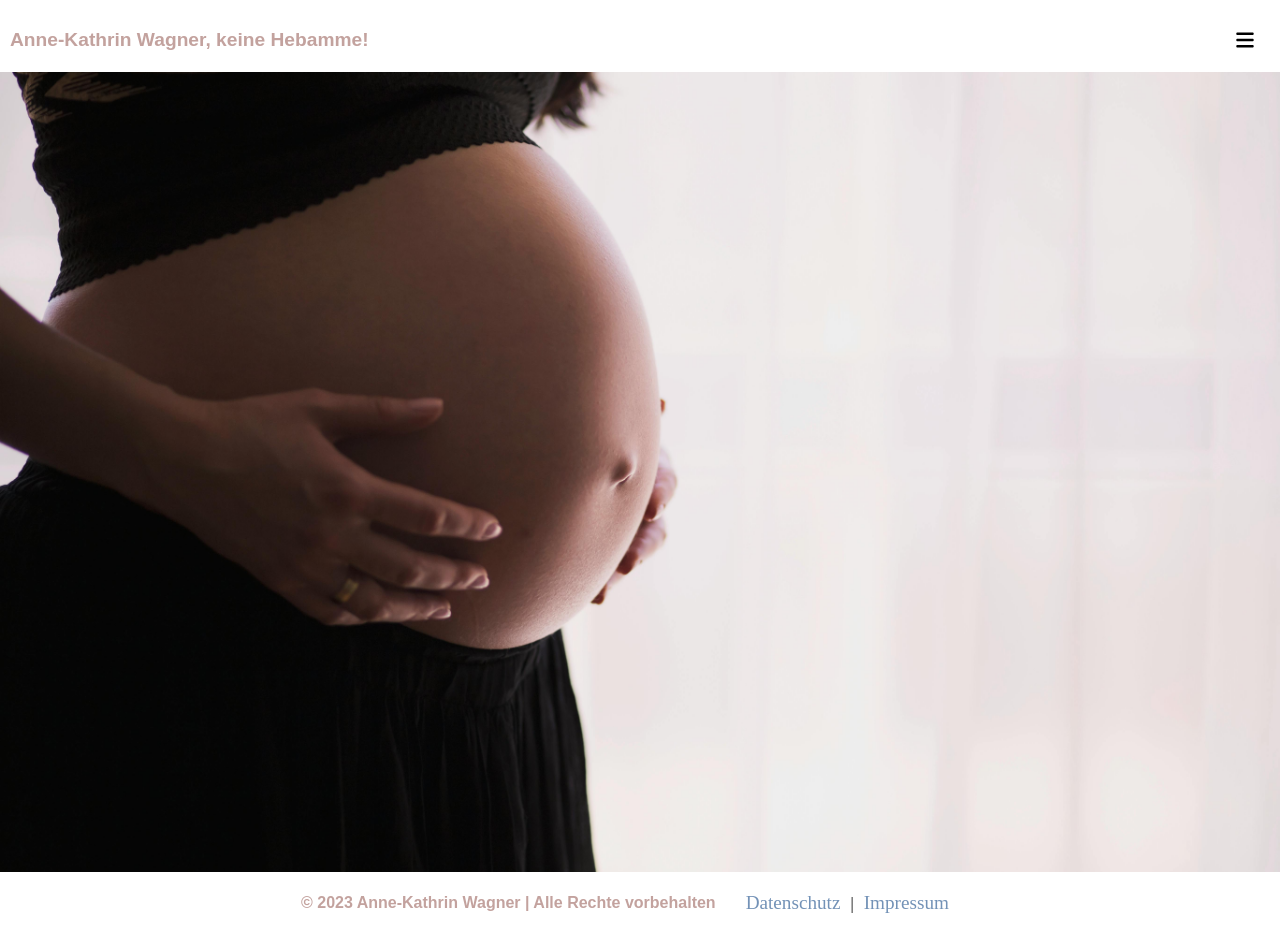
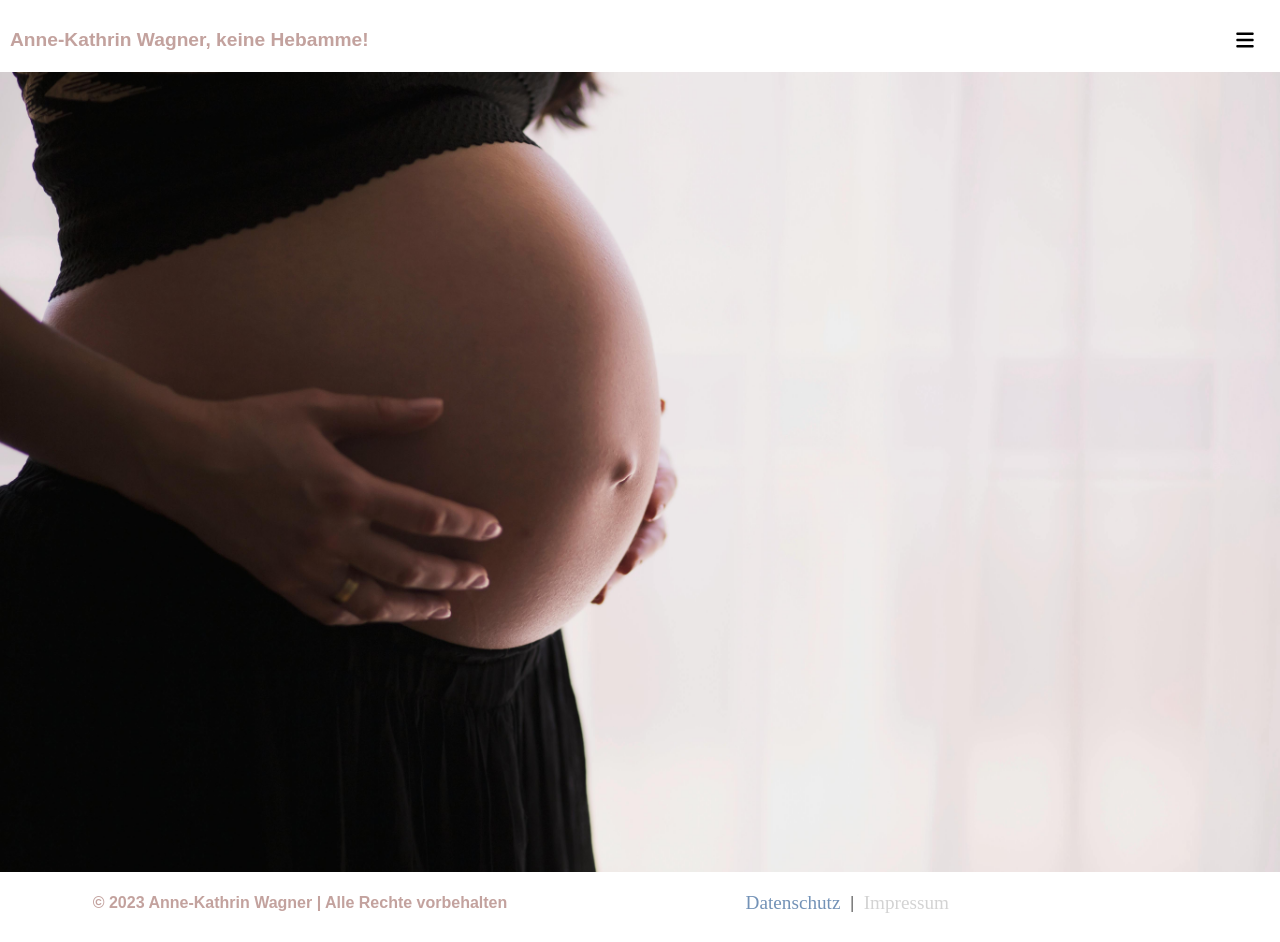
Before and after one commit to anitakath/Hebamme_Portfolio, a Next.js app: page / in a window 1280 px wide. Built offline with nearby package versions, Linux system fonts and the light colour scheme.

Commit message:
no impressum

```diff
--- a/components/Footer.js
+++ b/components/Footer.js
@@ -12,7 +12,7 @@ function Footer() {
           Datenschutz
         </Link>
         |
-        <Link href="/impressum" className={styles.dataprivacyLink}>
+        <Link href="/" className={styles.impressumLink}>
           Impressum
         </Link>
       </div>
--- a/styles/Footer.module.css
+++ b/styles/Footer.module.css
@@ -21,11 +21,23 @@
 
 .footerInformation{
     margin: 20px;
+    width: 50%;
+    display: flex;
+    justify-content: center;
+    align-items: center;
+
 }
 
 
 .dataprivacyLink{
     color: #7392B7;
+    text-decoration: none;
+    font-size: 1.2rem;
+    margin: 0px 10px;
+}
+
+.impressumLink{
+    color: lightgrey;
     text-decoration: none;
     font-size: 1.2rem;
     margin: 0px 10px;
```
